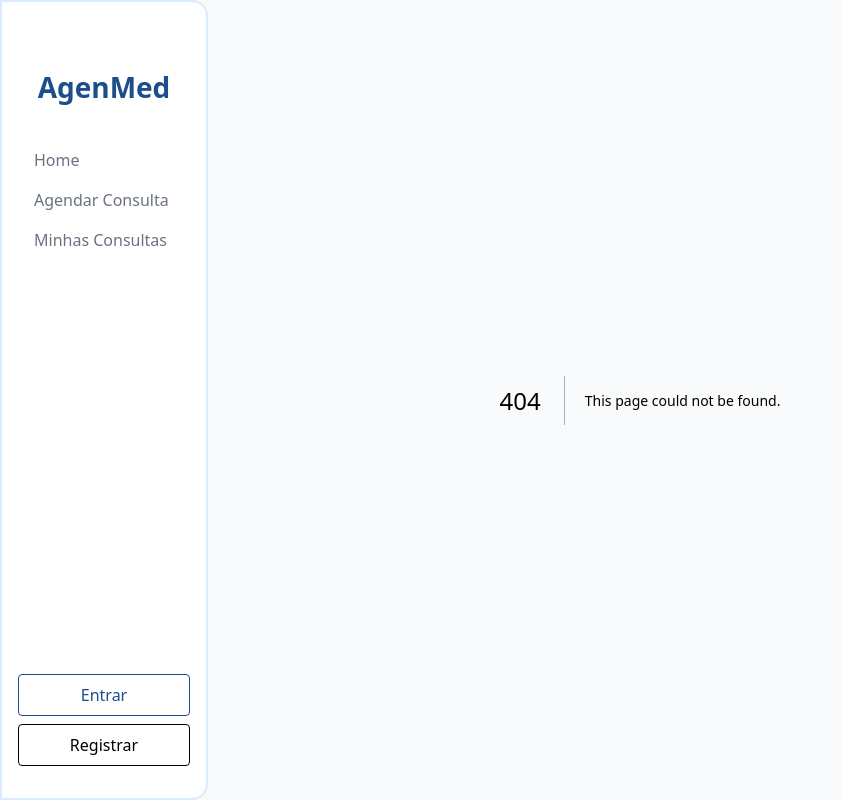
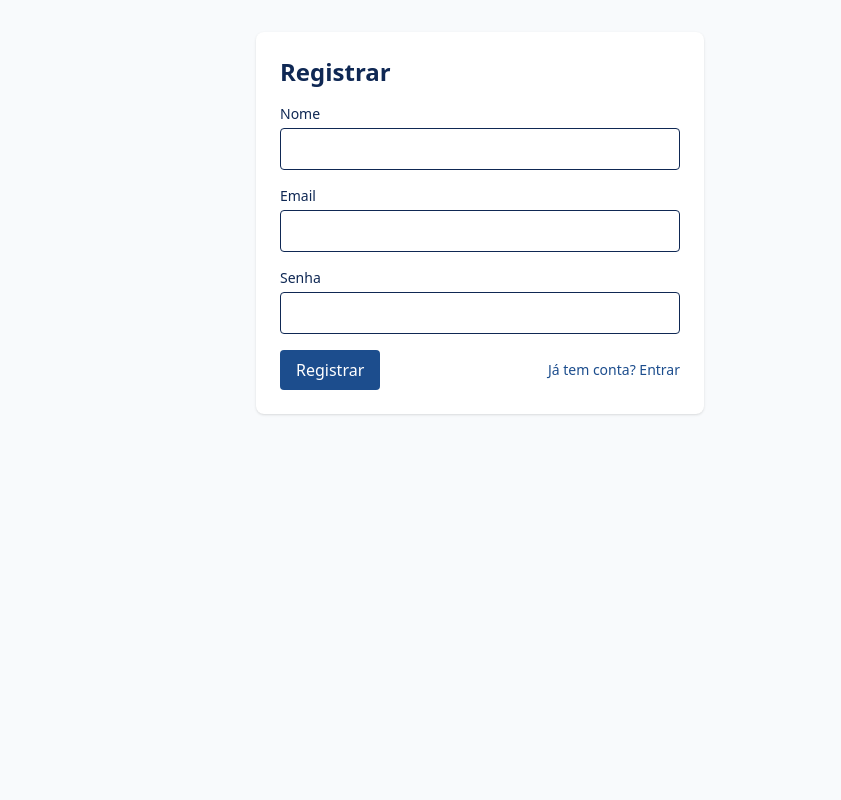
Before and after one commit to IsaacLira42/AgendaMed, a Next.js app in the folder frontend/: page /register in a window 1280 px wide. Before the commit this address had no page. Shown: the whole page, without its empty margins (0-841 px from the left). Built offline with nearby package versions, Linux system fonts and the light colour scheme.

Commit message:
feat: implementa autenticação de usuário com contexto e redirecionamento

```diff
--- a/frontend/app/agendar/page.tsx
+++ b/frontend/app/agendar/page.tsx
@@ -1,12 +1,16 @@
+"use client";
 import AgendarForm from "@/components/AgendarForm";
+import RequireAuth from "@/components/RequireAuth";
 
 export default function AgendarPage() {
     return (
-        <div className="ml-56 p-8">
-            <h1 className="text-2xl font-bold mb-4">Agendar Consulta</h1>
-            <div className="max-w-lg">
-                <AgendarForm />
+        <RequireAuth>
+            <div className="ml-56 p-8">
+                <h1 className="text-2xl font-bold mb-4">Agendar Consulta</h1>
+                <div className="max-w-lg">
+                    <AgendarForm />
+                </div>
             </div>
-        </div>
+        </RequireAuth>
     );
 }
--- a/frontend/app/layout.tsx
+++ b/frontend/app/layout.tsx
@@ -2,6 +2,7 @@ import type { Metadata } from "next";
 import { Geist, Geist_Mono } from "next/font/google";
 import "./globals.css";
 import { Navbar } from "@/components/navbar";
+import { AuthProvider } from "@/context/AuthContext";
 
 const geistSans = Geist({
   variable: "--font-geist-sans",
@@ -26,10 +27,12 @@ export default function RootLayout({
   return (
     <html lang="pt-br">
       <body className={`${geistSans.variable} ${geistMono.variable} antialiased`}>
+        <AuthProvider>
           <Navbar />
           <main className="bg-slate-50 min-h-screen">
             {children}
           </main>
+        </AuthProvider>
       </body>
     </html>
   );
--- /dev/null
+++ b/frontend/app/login/page.tsx
@@ -0,0 +1,45 @@
+"use client";
+import React, { useState } from "react";
+import { useRouter } from "next/navigation";
+import Link from "next/link";
+import { authService } from "@/services/authService";
+import { useAuth } from "@/context/AuthContext";
+import RedirectIfAuthenticated from "@/components/RedirectIfAuthenticated";
+
+export default function LoginPage() {
+    const router = useRouter();
+    const [email, setEmail] = useState("");
+    const [password, setPassword] = useState("");
+
+    const { login } = useAuth();
+
+    async function handleSubmit(e: React.FormEvent) {
+        e.preventDefault();
+
+        await login(email, password);
+        router.push("/");
+    }
+    return (
+        <RedirectIfAuthenticated>
+            <div className="ml-56 p-8">
+                <div className="max-w-md bg-white p-6 rounded-lg shadow">
+                    <h1 className="text-2xl font-bold mb-4">Entrar</h1>
+                    <form onSubmit={handleSubmit} className="space-y-4">
+                        <div>
+                            <label className="block text-sm font-medium">Email</label>
+                            <input type="email" required value={email} onChange={(e) => setEmail(e.target.value)} className="w-full mt-1 p-2 border rounded" />
+                        </div>
+                        <div>
+                            <label className="block text-sm font-medium">Senha</label>
+                            <input type="password" required value={password} onChange={(e) => setPassword(e.target.value)} className="w-full mt-1 p-2 border rounded" />
+                        </div>
+                        <div className="flex items-center justify-between">
+                            <button className="bg-azul-corporativo text-white px-4 py-2 rounded" type="submit">Entrar</button>
+                            <Link href="/register" className="text-sm text-azul-corporativo">Criar conta</Link>
+                        </div>
+                    </form>
+                </div>
+            </div>
+        </RedirectIfAuthenticated>
+    );
+}
--- a/frontend/app/minhas-consultas/page.tsx
+++ b/frontend/app/minhas-consultas/page.tsx
@@ -1,4 +1,5 @@
 import ConsultaTable from "@/components/ConsultaTable";
+import RequireAuth from "@/components/RequireAuth";
 
 const MOCK = [
     { id: "1", medico: "Dr. João Silva", especialidade: "Cardiologia", data: new Date().toISOString(), status: "Concluída" },
@@ -8,9 +9,11 @@ const MOCK = [
 
 export default function MinhasConsultasPage() {
     return (
-        <div className="ml-56 p-8">
-            <h1 className="text-2xl font-bold mb-4">Minhas Consultas</h1>
-            <ConsultaTable consultas={MOCK} />
-        </div>
+        <RequireAuth>
+            <div className="ml-56 p-8">
+                <h1 className="text-2xl font-bold mb-4">Minhas Consultas</h1>
+                <ConsultaTable consultas={MOCK} />
+            </div>
+        </RequireAuth>
     );
 }
--- a/frontend/app/page.tsx
+++ b/frontend/app/page.tsx
@@ -1,10 +1,14 @@
 
+"use client";
 import Dashboard from "@/components/Dashboard";
+import RequireAuth from "@/components/RequireAuth";
 
 export default function Home() {
   return (
-    <div className="ml-56 p-8">
-      <Dashboard />
-    </div>
+    <RequireAuth>
+      <div className="ml-56 p-8">
+        <Dashboard />
+      </div>
+    </RequireAuth>
   );
 }
--- /dev/null
+++ b/frontend/app/register/page.tsx
@@ -0,0 +1,55 @@
+"use client";
+import React, { useState } from "react";
+import { useRouter } from "next/navigation";
+import Link from "next/link";
+import { useAuth } from "@/context/AuthContext";
+import RedirectIfAuthenticated from "@/components/RedirectIfAuthenticated";
+
+export default function RegisterPage() {
+    const router = useRouter();
+    const [nome, setNome] = useState("");
+    const [email, setEmail] = useState("");
+    const [password, setPassword] = useState("");
+    const { login } = useAuth();
+
+    async function handleSubmit(e: React.FormEvent) {
+        e.preventDefault();
+        // Mock register: salvar token e user
+        localStorage.setItem("token", "mock-token");
+        // opcional: chamar login real aqui
+        try {
+            await login(email, password);
+        } catch {
+            // fallback para mock
+        }
+        router.push("/");
+    }
+
+    return (
+        <RedirectIfAuthenticated>
+            <div className="ml-56 p-8">
+                <div className="max-w-md bg-white p-6 rounded-lg shadow">
+                    <h1 className="text-2xl font-bold mb-4">Registrar</h1>
+                    <form onSubmit={handleSubmit} className="space-y-4">
+                        <div>
+                            <label className="block text-sm font-medium">Nome</label>
+                            <input value={nome} onChange={(e) => setNome(e.target.value)} className="w-full mt-1 p-2 border rounded" />
+                        </div>
+                        <div>
+                            <label className="block text-sm font-medium">Email</label>
+                            <input type="email" required value={email} onChange={(e) => setEmail(e.target.value)} className="w-full mt-1 p-2 border rounded" />
+                        </div>
+                        <div>
+                            <label className="block text-sm font-medium">Senha</label>
+                            <input type="password" required value={password} onChange={(e) => setPassword(e.target.value)} className="w-full mt-1 p-2 border rounded" />
+                        </div>
+                        <div className="flex items-center justify-between">
+                            <button className="bg-azul-corporativo text-white px-4 py-2 rounded" type="submit">Registrar</button>
+                            <Link href="/login" className="text-sm text-azul-corporativo">Já tem conta? Entrar</Link>
+                        </div>
+                    </form>
+                </div>
+            </div>
+        </RedirectIfAuthenticated>
+    );
+}
--- /dev/null
+++ b/frontend/components/RedirectIfAuthenticated.tsx
@@ -0,0 +1,20 @@
+"use client";
+
+import { useEffect } from "react";
+import { useRouter } from "next/navigation";
+import { useAuth } from "@/context/AuthContext";
+
+export default function RedirectIfAuthenticated({ children }: { children: React.ReactNode }) {
+    const { isAuthenticated, loading } = useAuth();
+    const router = useRouter();
+
+    useEffect(() => {
+        if (!loading && isAuthenticated) {
+            router.push("/");
+        }
+    }, [isAuthenticated, loading, router]);
+
+    if (loading || isAuthenticated) return null;
+
+    return <>{children}</>;
+}
--- /dev/null
+++ b/frontend/components/RequireAuth.tsx
@@ -0,0 +1,20 @@
+"use client";
+
+import { useEffect } from "react";
+import { useRouter } from "next/navigation";
+import { useAuth } from "@/context/AuthContext";
+
+export default function RequireAuth({ children }: { children: React.ReactNode }) {
+    const { isAuthenticated, loading } = useAuth();
+    const router = useRouter();
+
+    useEffect(() => {
+        if (!loading && !isAuthenticated) {
+            router.push("/login");
+        }
+    }, [isAuthenticated, loading, router]);
+
+    if (loading || !isAuthenticated) return null;
+
+    return <>{children}</>;
+}
--- a/frontend/components/navbar.tsx
+++ b/frontend/components/navbar.tsx
@@ -2,23 +2,25 @@
 import Link from "next/link";
 import { usePathname, useRouter } from "next/navigation";
 import { useEffect, useState } from "react";
+import { useAuth } from "@/context/AuthContext";
 
 export const Navbar = () => {
   const pathname = usePathname() || "/";
   const router = useRouter();
+  const { user, isAuthenticated, logout } = useAuth();
+
   const [userName, setUserName] = useState<string | null>(null);
 
   useEffect(() => {
-    const raw = localStorage.getItem("user");
-    if (raw) {
-      try {
-        const parsed = JSON.parse(raw);
-        setUserName(parsed?.nome || parsed?.name || parsed?.username || String(parsed));
-      } catch {
-        setUserName(raw);
-      }
+    if (!user) {
+      setUserName(null);
+      return;
     }
-  }, []);
+    const name = (user as any)?.nome || (user as any)?.name || (user as any)?.username || String(user);
+    setUserName(name);
+  }, [user]);
+
+  if (!isAuthenticated) return null;
 
   const linkClass = (path: string) => {
     const active = path === "/" ? pathname === "/" : pathname.startsWith(path);
@@ -26,8 +28,7 @@ export const Navbar = () => {
   };
 
   function handleLogout() {
-    localStorage.removeItem("token");
-    localStorage.removeItem("user");
+    logout();
     setUserName(null);
     router.push("/");
   }
--- /dev/null
+++ b/frontend/context/AuthContext.tsx
@@ -0,0 +1,71 @@
+"use client";
+
+import React, { createContext, useContext, useEffect, useState } from "react";
+import { authService } from "@/services/authService";
+
+type User = any;
+
+interface AuthContextValue {
+    user: User | null;
+    isAuthenticated: boolean;
+    loading: boolean;
+    login: (email: string, senha: string) => Promise<void>;
+    logout: () => void;
+}
+
+const AuthContext = createContext<AuthContextValue | undefined>(undefined);
+
+export const AuthProvider = ({ children }: { children: React.ReactNode }) => {
+    const [user, setUser] = useState<User | null>(null);
+    const [loading, setLoading] = useState(true);
+
+    useEffect(() => {
+        async function init() {
+            const token = localStorage.getItem("token");
+            if (token) {
+                try {
+                    const me = await authService.me();
+                    setUser(me);
+                } catch (e) {
+                    console.error("Falha ao validar token", e);
+                    authService.logout();
+                    setUser(null);
+                }
+            }
+            setLoading(false);
+        }
+        init();
+    }, []);
+
+    const login = async (email: string, senha: string) => {
+        setLoading(true);
+        await authService.login(email, senha);
+        try {
+            const me = await authService.me();
+            setUser(me);
+        } finally {
+            setLoading(false);
+        }
+    };
+
+    const logout = () => {
+        authService.logout();
+        setUser(null);
+    };
+
+    return (
+        <AuthContext.Provider
+            value={{ user, isAuthenticated: !!user, loading, login, logout }}
+        >
+            {children}
+        </AuthContext.Provider>
+    );
+};
+
+export function useAuth() {
+    const ctx = useContext(AuthContext);
+    if (!ctx) throw new Error("useAuth deve ser usado dentro de AuthProvider");
+    return ctx;
+}
+
+export default AuthContext;
--- /dev/null
+++ b/frontend/lib/http.ts
@@ -0,0 +1,21 @@
+export async function http<T>(
+    url: string,
+    options?: RequestInit
+): Promise<T> {
+    const token = localStorage.getItem("token");
+
+    const response = await fetch(`http://localhost:8080${url}`, {
+        ...options,
+        headers: {
+            "Content-Type": "application/json",
+            Authorization: token ? `Bearer ${token}` : "",
+            ...options?.headers,
+        },
+    });
+
+    if (!response.ok) {
+        throw new Error("Erro na requisição");
+    }
+
+    return response.json();
+}
--- /dev/null
+++ b/frontend/services/authService.ts
@@ -0,0 +1,21 @@
+import { http } from "@/lib/http";
+
+export const authService = {
+    async login(email: string, senha: string) {
+        const data: { token: string } = await http("/auth/login", {
+            method: "POST",
+            body: JSON.stringify({ email, senha }),
+        });
+
+        localStorage.setItem("token", data.token);
+        return data;
+    },
+
+    async me() {
+        return await http<any>("/usuarios/me");
+    },
+
+    logout() {
+        localStorage.removeItem("token");
+    }
+};
```
Lines whose indentation alone changed are shown as unchanged.
